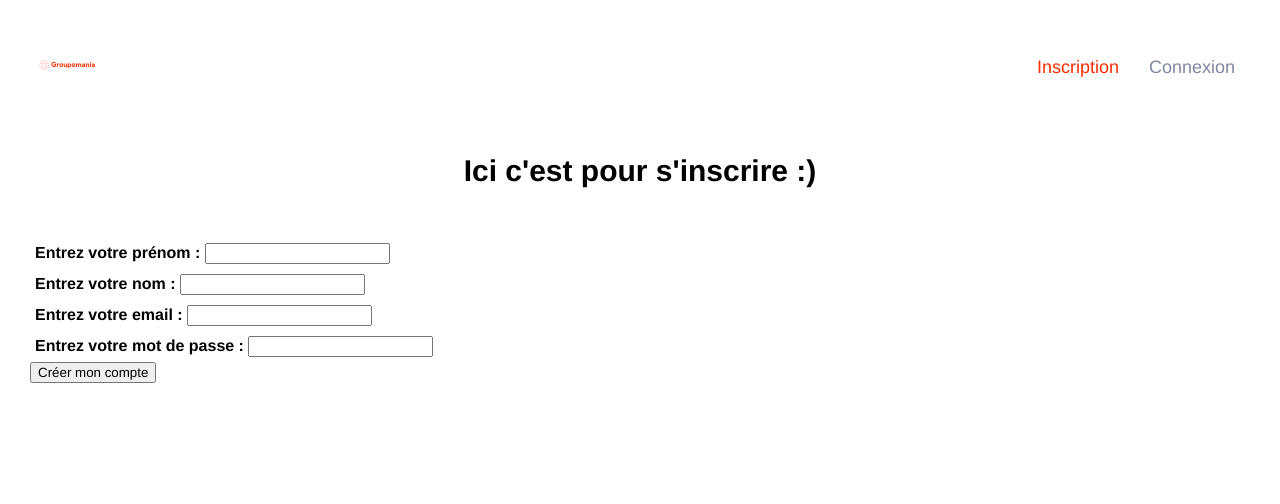
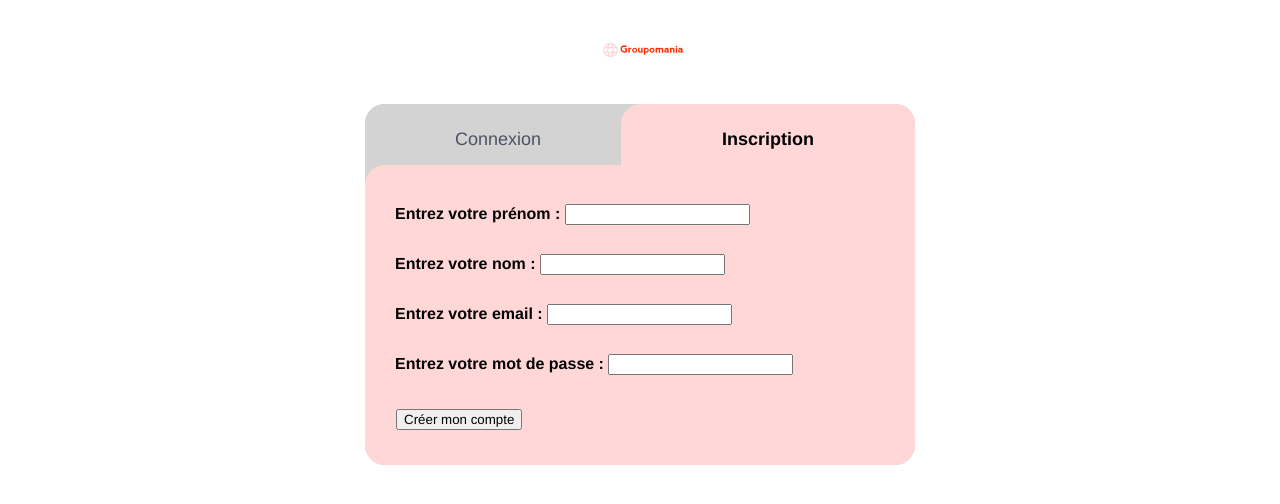
Before and after one commit to Rhomard/Groupomania, a React (Create React App) app in the folder front_groupomania/: page /inscription in a window 1280 px wide. Shown: the top 504 px of the page. Built offline with nearby package versions, Linux system fonts and the light colour scheme.

Commit message:
front signup & login

```diff
--- a/front_groupomania/src/components/Header/index.jsx
+++ b/front_groupomania/src/components/Header/index.jsx
@@ -1,74 +1,24 @@
 import { Link } from 'react-router-dom'
 import styled from 'styled-components'
-import { NavLink } from 'react-router-dom'
 import logo from '../../assets/logo.svg'
 
-const HomeLogo = styled.img`
-  height: 70px;
+const HeaderStyle = styled.header`
+  display: flex;
+  align-items: center;
+  justify-content: space-around;
 `
 
-const NavContainer = styled.nav`
-  padding: 30px;
-  display: flex;
-  justify-content: space-between;
-  align-items: center;
+const HomeLogo = styled.img`
+  height: 100px;
 `
 
 function Header() {
   return (
-    <NavContainer>
+    <HeaderStyle>
       <Link to="/">
         <HomeLogo src={logo} />
       </Link>
-      <div>
-        <NavLink
-          to="/inscription"
-          className="nav-link"
-          style={({ isActive }) =>
-            isActive
-              ? {
-                  padding: '10px 15px',
-                  color: '#FD2D01',
-                  textDecoration: 'none',
-                  fontSize: '18px',
-                  textAlign: 'center',
-                }
-              : {
-                  padding: '10px 15px',
-                  color: '#8186a0',
-                  textDecoration: 'none',
-                  fontSize: '18px',
-                  textAlign: 'center',
-                }
-          }
-        >
-          Inscription
-        </NavLink>
-        <NavLink
-          to="/connexion"
-          className="nav-link"
-          style={({ isActive }) =>
-            isActive
-              ? {
-                  padding: '10px 15px',
-                  color: '#FD2D01',
-                  textDecoration: 'none',
-                  fontSize: '18px',
-                  textAlign: 'center',
-                }
-              : {
-                  padding: '10px 15px',
-                  color: '#8186a0',
-                  textDecoration: 'none',
-                  fontSize: '18px',
-                  textAlign: 'center',
-                }
-          }
-        >
-          Connexion
-        </NavLink>
-      </div>
-    </NavContainer>
+    </HeaderStyle>
   )
 }
 
--- a/front_groupomania/src/index.jsx
+++ b/front_groupomania/src/index.jsx
@@ -1,6 +1,5 @@
 import React from 'react'
 import { createRoot } from 'react-dom/client'
-import SignupLogin from './pages/SignupLogin'
 import { createGlobalStyle } from 'styled-components'
 import Header from './components/Header'
 import { BrowserRouter as Router, Route, Routes } from 'react-router-dom'
@@ -26,9 +25,9 @@ root.render(
       <GlobalStyle />
       <Header />
       <Routes>
-        <Route path="/" element={<SignupLogin />} />
+        <Route path="/" element={<Login />} />
+        <Route path="/connexion" element={<Login />} />
         <Route path="/inscription" element={<Signup />} />
-        <Route path="/connexion" element={<Login />} />
         <Route path="*" element={<Error />} />
       </Routes>
     </Router>
--- a/front_groupomania/src/pages/Login/index.jsx
+++ b/front_groupomania/src/pages/Login/index.jsx
@@ -1,39 +1,132 @@
 import styled from 'styled-components'
+import { NavLink } from 'react-router-dom'
+import colors from '../../utils/style/colors'
 
-const PageTitle = styled.h1`
-  font-size: 30px;
-  color: black;
-  text-align: center;
-  padding-bottom: 30px;
+const LoginContainer = styled.div`
+  display: flex;
+  flex-direction: column;
+  justify-content: space-around;
+  align-items: center;
+  width: 550px;
+  margin: auto;
+  background-color: lightgray;
+  border-radius: 20px;
 `
 
-const PageForm = styled.form`
-  font-weight: bold;
-  padding-left: 30px;
+const NavLinks = styled.nav`
+  width: 550px;
+  display: flex;
+  justify-content: space-around;
+  background-color: lightgray;
+  border-radius: 20px 20px 0px;
 `
 
-const PageFormLign = styled.div`
+const Form = styled.form`
+  font-weight: bold;
+  border-radius: 0px 20px 20px 20px;
+  padding: 25px;
+  width: 500px;
+  height: 250px;
+  display: flex;
+  flex-direction: column;
+  justify-content: space-around;
+  align-items: flex-start;
+  background-color: ${colors.secondary};
+`
+
+const FormLign = styled.div`
   padding: 5px;
+`
+
+const FormSubmit = styled.button`
+  padding-top: 10px;
+  border: none;
+  background: none;
 `
 
 function Login() {
   return (
-    <div>
-      <PageTitle>Ici c'est pour se connecter :)</PageTitle>
-      <PageForm>
-        <PageFormLign>
-          <label for="email">Entrez votre email : </label>
-          <input type="email" name="email" id="email" required />
-        </PageFormLign>
-        <PageFormLign>
-          <label for="password">Entrez votre mot de passe : </label>
-          <input type="text" name="password" id="password" required />
-        </PageFormLign>
-        <div>
-          <input type="submit" value="Me Connecter" />
-        </div>
-      </PageForm>
-    </div>
+    <LoginContainer>
+      <NavLinks>
+        <NavLink
+          to="/"
+          className="nav-link"
+          style={({ isActive }) =>
+            isActive
+              ? {
+                  padding: '25px 15px 15px 15px',
+                  color: 'black',
+                  fontWeight: 'bold',
+                  textDecoration: 'none',
+                  fontSize: '18px',
+                  textAlign: 'center',
+                  backgroundColor: `${colors.secondary}`,
+                  borderRadius: '20px 20px 0px 0px',
+                  width: '55%',
+                }
+              : {
+                  padding: '25px 15px 15px 15px',
+                  color: `${colors.tertiary}`,
+                  textDecoration: 'none',
+                  fontSize: '18px',
+                  textAlign: 'center',
+                  backgroundColor: 'lightgray',
+                  borderRadius: '20px 20px 0px 0px',
+                  width: '45%',
+                }
+          }
+        >
+          Connexion
+        </NavLink>
+        <NavLink
+          to="/inscription"
+          className="nav-link"
+          style={({ isActive }) =>
+            isActive
+              ? {
+                  padding: '25px 15px 15px 15px',
+                  color: 'black',
+                  fontWeight: 'bold',
+                  textDecoration: 'none',
+                  fontSize: '18px',
+                  textAlign: 'center',
+                  backgroundColor: `${colors.secondary}`,
+                  borderRadius: '20px 20px 0px 0px',
+                  width: '55%',
+                }
+              : {
+                  padding: '25px 15px 15px 15px',
+                  color: `${colors.tertiary}`,
+                  textDecoration: 'none',
+                  fontSize: '18px',
+                  textAlign: 'center',
+                  backgroundColor: 'lightgray',
+                  borderRadius: '20px 20px 0px 0px',
+                  width: '45%',
+                  paddingRight: '25px',
+                }
+          }
+        >
+          Inscription
+        </NavLink>
+      </NavLinks>
+
+      <div>
+        <Form>
+          <FormLign>
+            <label for="email">Email : </label>
+            <input type="email" name="email" id="email" required />
+          </FormLign>
+          <FormLign>
+            <label for="password">Mot de passe : </label>
+            <input type="text" name="password" id="password" required />
+          </FormLign>
+          <FormSubmit>
+            <input type="submit" value="Me Connecter" />
+          </FormSubmit>
+        </Form>
+      </div>
+    </LoginContainer>
   )
 }
 
--- a/front_groupomania/src/pages/Signup/index.jsx
+++ b/front_groupomania/src/pages/Signup/index.jsx
@@ -1,46 +1,138 @@
 import styled from 'styled-components'
+import { NavLink } from 'react-router-dom'
+import colors from '../../utils/style/colors'
 
-const PageTitle = styled.h1`
-  font-size: 30px;
-  color: black;
-  text-align: center;
-  padding-bottom: 30px;
+const SignupContainer = styled.div`
+  display: flex;
+  flex-direction: column;
+  justify-content: space-around;
+  align-items: center;
+  width: 550px;
+  margin: auto;
+  background-color: lightgray;
+  border-radius: 20px;
 `
-const PageForm = styled.form`
-  font-weight: bold;
-  padding-left: 30px;
+const NavLinks = styled.nav`
+  width: 550px;
+  display: flex;
+  justify-content: space-around;
+  background-color: lightgray;
+  border-radius: 20px 20px 0px;
 `
 
-const PageFormLign = styled.div`
+const Form = styled.form`
+  font-weight: bold;
+  border-radius: 20px 0px 20px 20px;
+  padding: 25px;
+  width: 500px;
+  height: 250px;
+  display: flex;
+  flex-direction: column;
+  justify-content: space-around;
+  align-items: flex-start;
+  background-color: ${colors.secondary};
+`
+
+const FormLign = styled.div`
   padding: 5px;
+`
+
+const FormSubmit = styled.button`
+  padding-top: 10px;
+  border: none;
+  background: none;
 `
 
 function Signup() {
   return (
+    <SignupContainer>
+      <NavLinks>
+        <NavLink
+          to="/"
+          className="nav-link"
+          style={({ isActive }) =>
+            isActive
+              ? {
+                  padding: '25px 15px 15px 15px',
+                  color: 'black',
+                  fontWeight: 'bold',
+                  textDecoration: 'none',
+                  fontSize: '18px',
+                  textAlign: 'center',
+                  backgroundColor: `${colors.secondary}`,
+                  borderRadius: '20px 20px 0px 0px',
+                  width: '55%',
+                }
+              : {
+                  padding: '25px 15px 15px 15px',
+                  color: `${colors.tertiary}`,
+                  textDecoration: 'none',
+                  fontSize: '18px',
+                  textAlign: 'center',
+                  backgroundColor: 'lightgray',
+                  borderRadius: '20px 20px 0px 0px',
+                  width: '45%',
+                  paddingLeft: '25px',
+                }
+          }
+        >
+          Connexion
+        </NavLink>
+        <NavLink
+          to="/inscription"
+          className="nav-link"
+          style={({ isActive }) =>
+            isActive
+              ? {
+                  padding: '25px 15px 15px 15px',
+                  color: 'black',
+                  fontWeight: 'bold',
+                  textDecoration: 'none',
+                  fontSize: '18px',
+                  textAlign: 'center',
+                  backgroundColor: `${colors.secondary}`,
+                  borderRadius: '20px 20px 0px 0px',
+                  width: '55%',
+                }
+              : {
+                  padding: '25px 15px 15px 15px',
+                  color: `${colors.tertiary}`,
+                  textDecoration: 'none',
+                  fontSize: '18px',
+                  textAlign: 'center',
+                  backgroundColor: 'lightgray',
+                  borderRadius: '20px 20px 0px 0px',
+                  width: '45%',
+                }
+          }
+        >
+          Inscription
+        </NavLink>
+      </NavLinks>
       <div>
-      <PageTitle>Ici c'est pour s'inscrire :)</PageTitle>
-      <PageForm>
-        <PageFormLign>
+        <Form>
+          <FormLign>
             <label for="firstName">Entrez votre prénom : </label>
             <input type="text" name="firstName" id="firstName" required />
-        </PageFormLign>
-        <PageFormLign>
+          </FormLign>
+          <FormLign>
             <label for="lastName">Entrez votre nom : </label>
             <input type="text" name="lastName" id="lastName" required />
-        </PageFormLign>
-        <PageFormLign>
+          </FormLign>
+          <FormLign>
             <label for="email">Entrez votre email : </label>
             <input type="email" name="email" id="email" required />
-        </PageFormLign>
-        <PageFormLign>
+          </FormLign>
+          <FormLign>
             <label for="password">Entrez votre mot de passe : </label>
             <input type="text" name="password" id="password" required />
-        </PageFormLign>
-        <div>
+          </FormLign>
+          <FormSubmit>
             <input type="submit" value="Créer mon compte" />
+          </FormSubmit>
+        </Form>
       </div>
-      </PageForm>
-    </div>
+    </SignupContainer>
   )
 }
 
--- a/front_groupomania/src/pages/SignupLogin/index.jsx
+++ /dev/null
@@ -1,9 +0,0 @@
-function SignupLogin() {
-  return (
-    <div className="SignupLogin">
-      <p>Coucou</p>
-    </div>
-  )
-}
-
-export default SignupLogin
```
Also changed, not shown: front_groupomania/src/components/FormSignupLogin/index.jsx (added, +26 -0 lines), front_groupomania/public/logo192.png (deleted), front_groupomania/public/logo512.png (deleted). Lines whose indentation alone changed are shown as unchanged.
